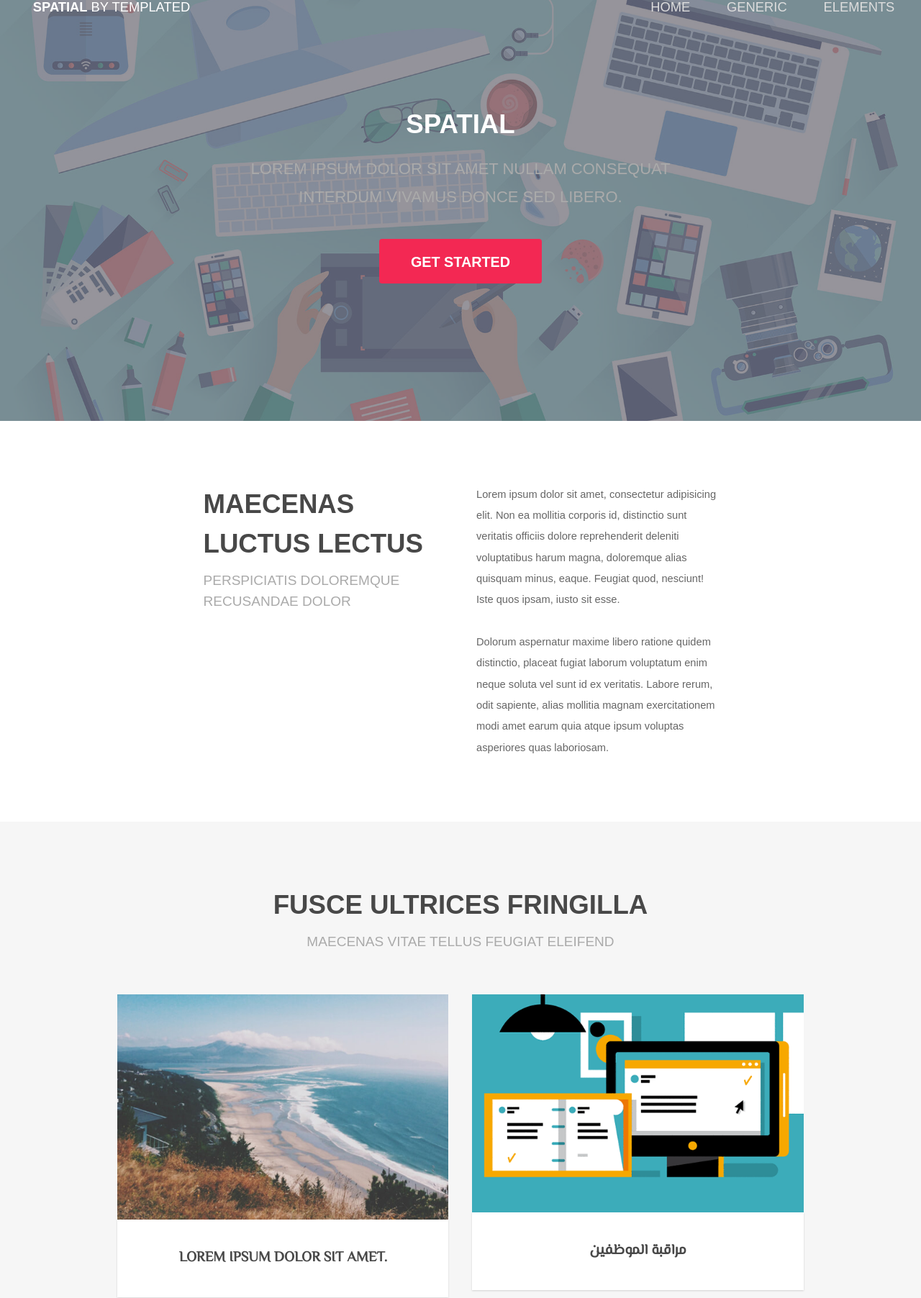
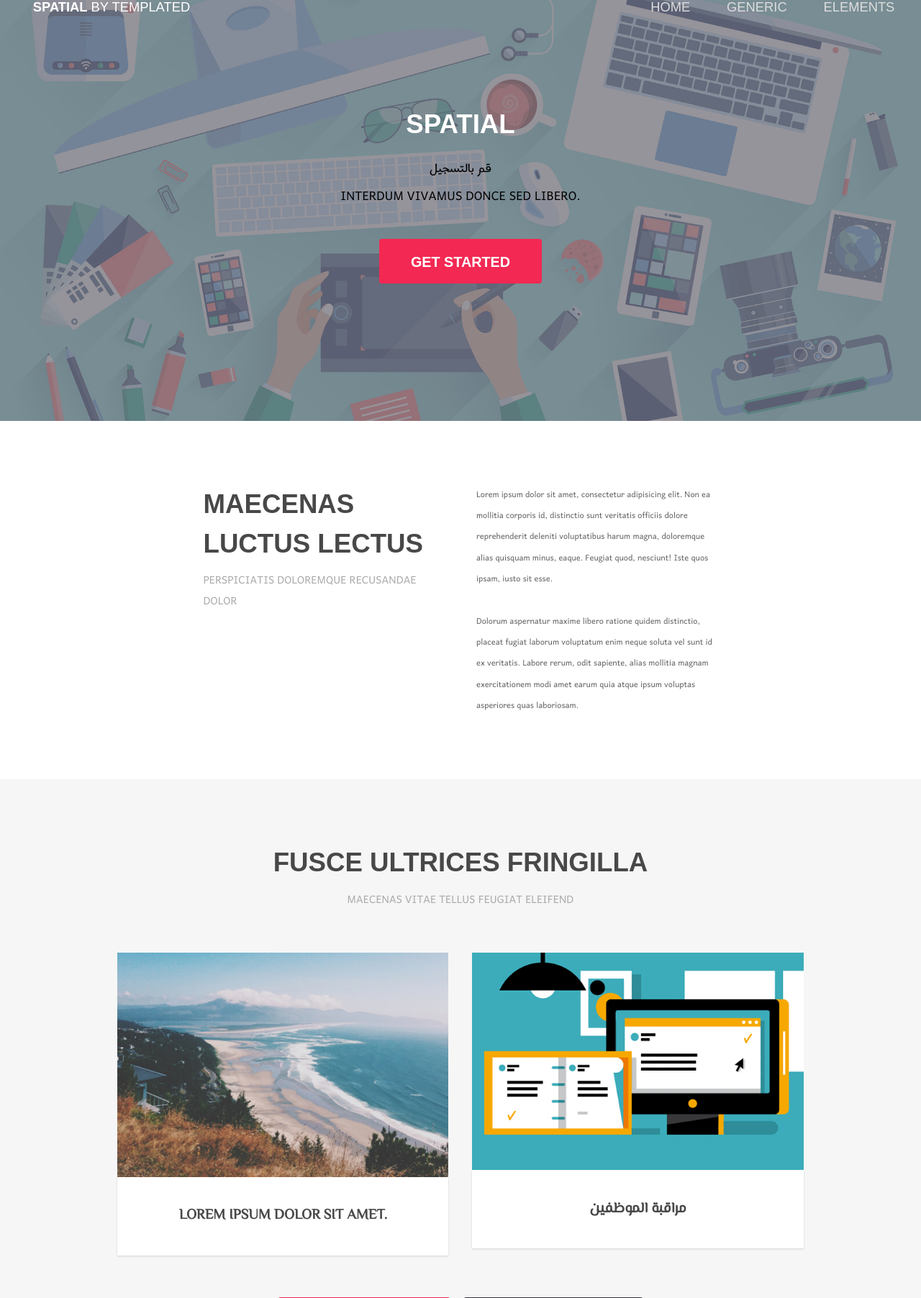
Before and after one commit to Fay-alshuail/TechMag, a PHP site: page /homepage.html in a window 1280 px wide. Shown: the part 57-1861 px from the top of the page at 72% size. Run offline with PHP 8.4, Linux system fonts and the light colour scheme.

Commit message:
color test

```diff
--- a/TechMag/assets/css/main.css
+++ b/TechMag/assets/css/main.css
@@ -1,6 +1,6 @@
 
 @import url(https://fonts.googleapis.com/css?family=El+Messiri);
-
+@import url(https://fonts.googleapis.com/css?family=Harmattan);
 /*
 	Spatial by TEMPLATED
 	templated.co @templatedco
@@ -1712,6 +1712,10 @@
 	h6 {
 		font-size: 0.7em;
 		line-height: 1.5em;
+	}
+	p {
+
+		font-family: 'Harmattan', sans-serif ;
 	}
 
 	sub {
@@ -3116,7 +3120,7 @@
 		}
 
 		#banner p {
-			color: #aaa;
+			color: black ;
 			font-size: 1.5em;
 			margin-bottom: 1.75em;
 			text-transform: uppercase;
--- a/TechMag/homepage.html
+++ b/TechMag/homepage.html
@@ -30,7 +30,7 @@
 		<!-- Banner -->
 			<section id="banner">
 				<h2>Spatial</h2>
-				<p>Lorem ipsum dolor sit amet nullam consequat <br /> interdum vivamus donce sed libero.</p>
+				<p>قم بالتسجيل  <br /> interdum vivamus donce sed libero.</p>
 				<ul class="actions">
 					<li><a href="#" class="button special big">Get Started</a></li>
 				</ul>
```
